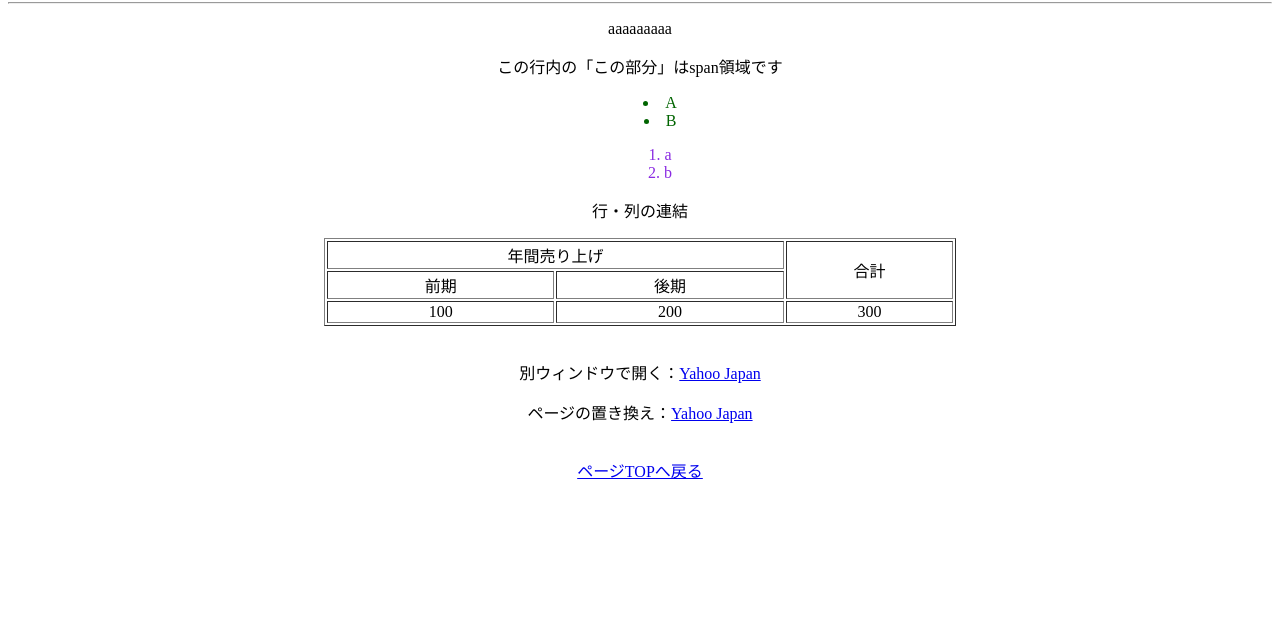
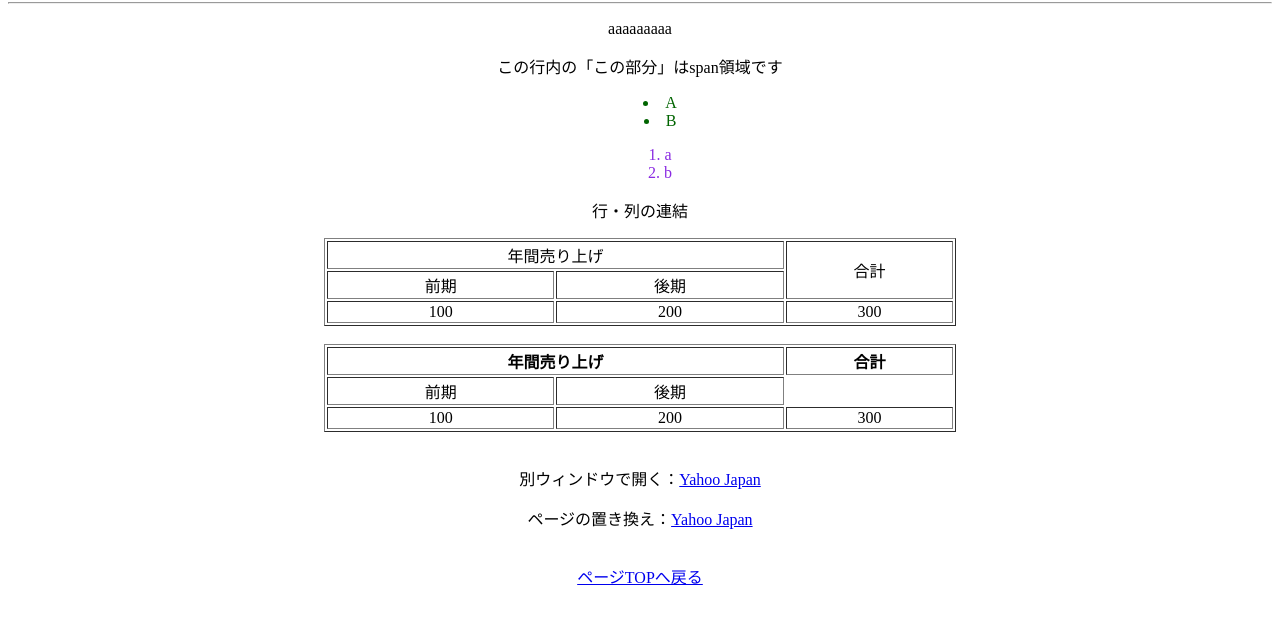
Before and after one commit to yamamoto862/-, a plain HTML site: page index.html in a window 1280 px wide. Shown: the part 87-710 px from the top of the page. Drawn offline with Linux system fonts and the light colour scheme.

Commit message:
表追加

```diff
--- a/index.html
+++ b/index.html
@@ -54,6 +54,28 @@
     </table>
     <br>
 
+    <table border="1" class="table1">
+        <thead>
+            <tr>
+                <th colspan="2">年間売り上げ</th>
+                <th>合計</th>
+            </tr>
+        </thead>
+        <tbody>
+            <tr>
+                <td>前期</td>
+                <td>後期</td>
+            </tr>
+            <tr>
+                <td>100</td>
+                <td>200</td>
+                <td>300</td>
+            </tr>
+        </tbody>
+    </table>
+    <br>
+
+
     <p>別ウィンドウで開く：<a href="https://www.yahoo.co.jp/" target="_blank">Yahoo Japan</a></p>
     <p>ページの置き換え：<a href="https://www.yahoo.co.jp/">Yahoo Japan</a></p><br>
 
```
